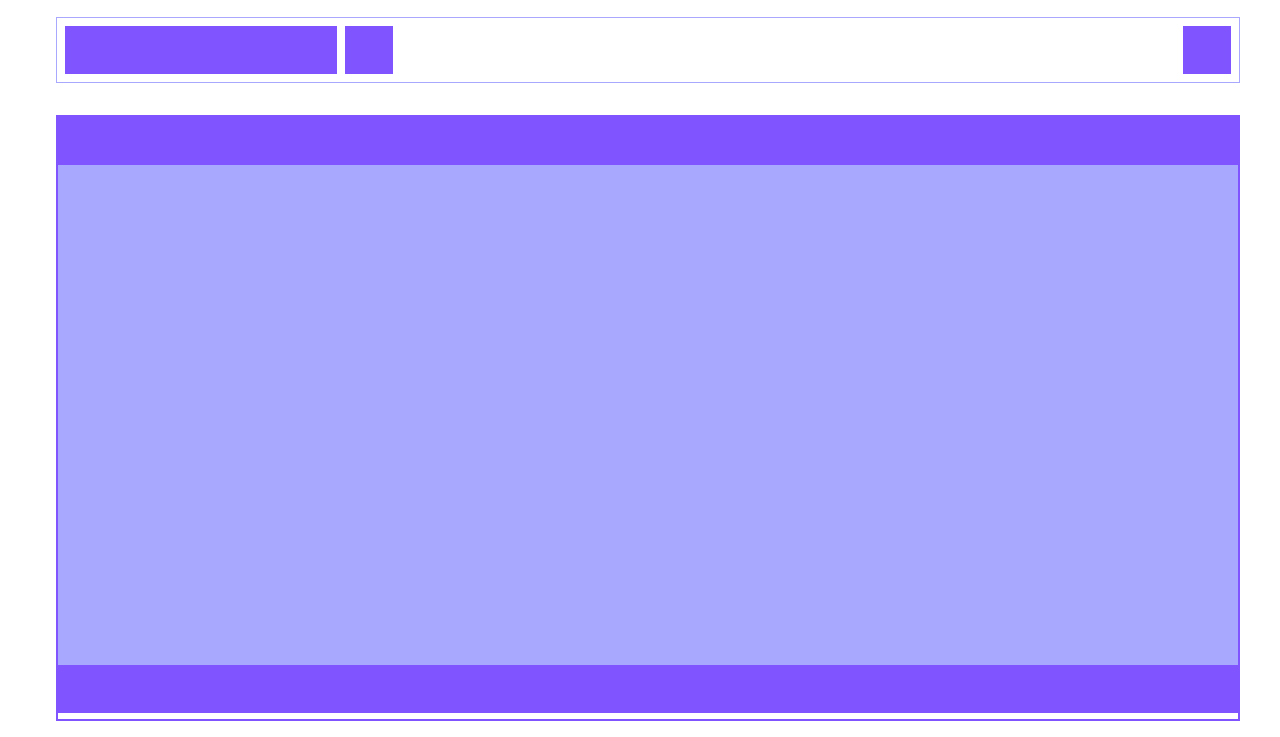
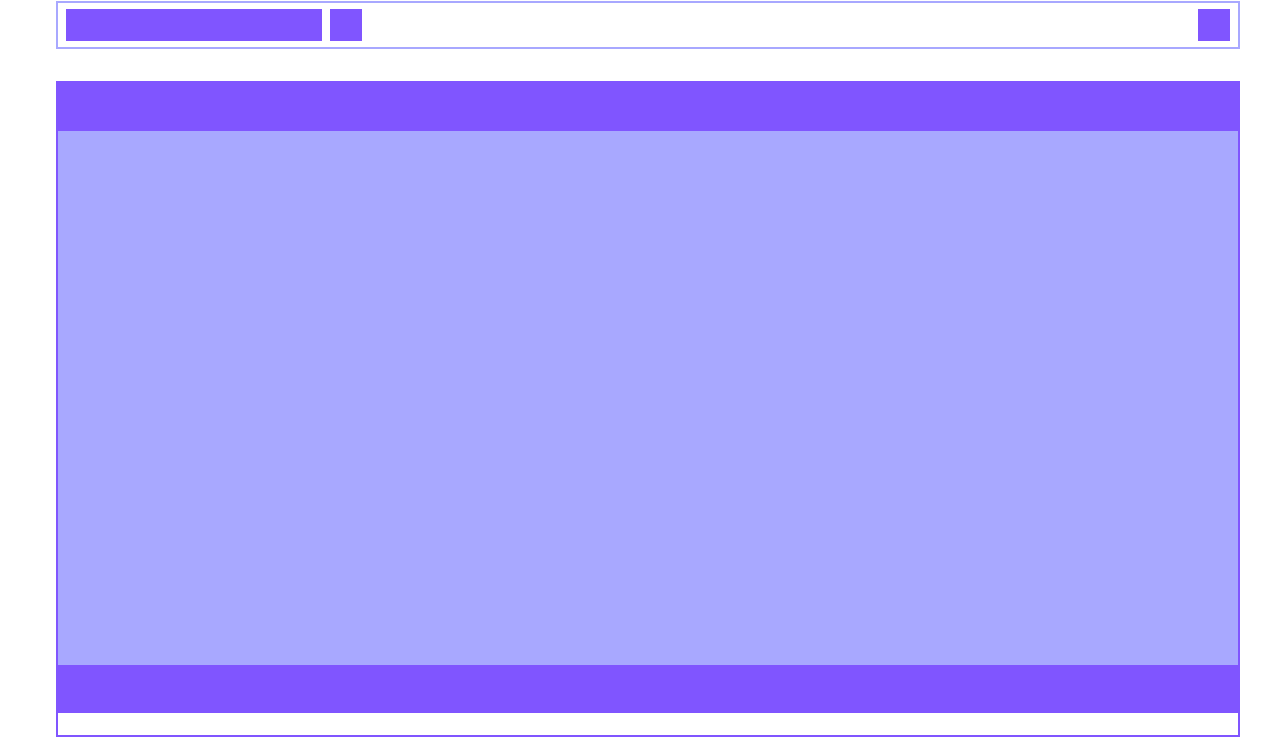
Before and after one commit to alexistav/admin-panel-makeup, a plain HTML site: page index.html in a window 1280 px wide. Shown: the part 87-824 px from the top of the page. Drawn offline with Linux system fonts and the light colour scheme.

Commit message:
Исправлено 2

```diff
--- a/index.html
+++ b/index.html
@@ -17,12 +17,11 @@
         </div>
         <div class="filter-row__item-loading"></div>
       </div>
-      <div class="table-wrapper">
-        <div class="table-wrapper__table-header"></div>
-        <div class="table-wrapper__table-body">
-          <p></p>
-        </div>
-        <div class="table-wrapper__table-footer"></div>
+      <div class="table">
+        <div class="table__header"></div>
+        <div class="table__body">
+         </div>
+        <div class="table__footer"></div>
       </div>
     </div>
   </body>
--- a/style.css
+++ b/style.css
@@ -10,15 +10,14 @@ body {
 .wrapper {
   display: flex;
   flex-direction: column;
-  padding-right: 3rem;
-  padding-left: 3rem;
+  padding: 1rem 3rem 0rem;
+  margin: 0 auto;
   height: 100%;
 }
 .page-header {
   height: 2rem;
   background-color: var(--color-1);
   display: flex;
-  margin-top: 2rem;
   margin-bottom: 2rem;
 }
 .page-header__word {
@@ -33,7 +32,8 @@ body {
   flex-direction: row;
   justify-content: space-between;
   align-items: center;
-  border: 1px solid var(--color-1);
+  border: 2px solid var(--color-1);
+  box-sizing: border-box;
   padding: 0.5rem;
   margin-bottom: 2rem;
 }
@@ -46,40 +46,37 @@ body {
   width: 16rem;
   background-color: var(--color-2);
   margin-right: 0.5rem;
-  padding: 0.5rem;
 }
 .filter-row__item {
   height: 2rem;
   width: 2rem;
   background-color: var(--color-2);
-  padding: 0.5rem;
 }
 .filter-row__item-loading {
   height: 2rem;
   width: 2rem;
   background-color: var(--color-2);
-  padding: 0.5rem;
 }
-.table-wrapper {
+.table {
   display: flex;
   flex-direction: column;
   justify-content: space-between;
-  height: 100%;
+  height: 50rem;
   border: 2px solid var(--color-2);
   box-sizing: border-box;
 }
-.table-wrapper__table-header {
+.table__header {
   flex: 0 0 auto;
   background-color: var(--color-2);
   height: 3rem;
 }
-.table-wrapper__table-body {
+.table__body {
+  font-size: 2rem;
   background-color: var(--color-1);
   flex: 1 1 auto;
   overflow-y: scroll;
-  height: 100%;
 }
-.table-wrapper__table-footer {
+.table__footer {
   flex: 0 0 auto;
   background-color: var(--color-2);
   height: 3rem;
```
